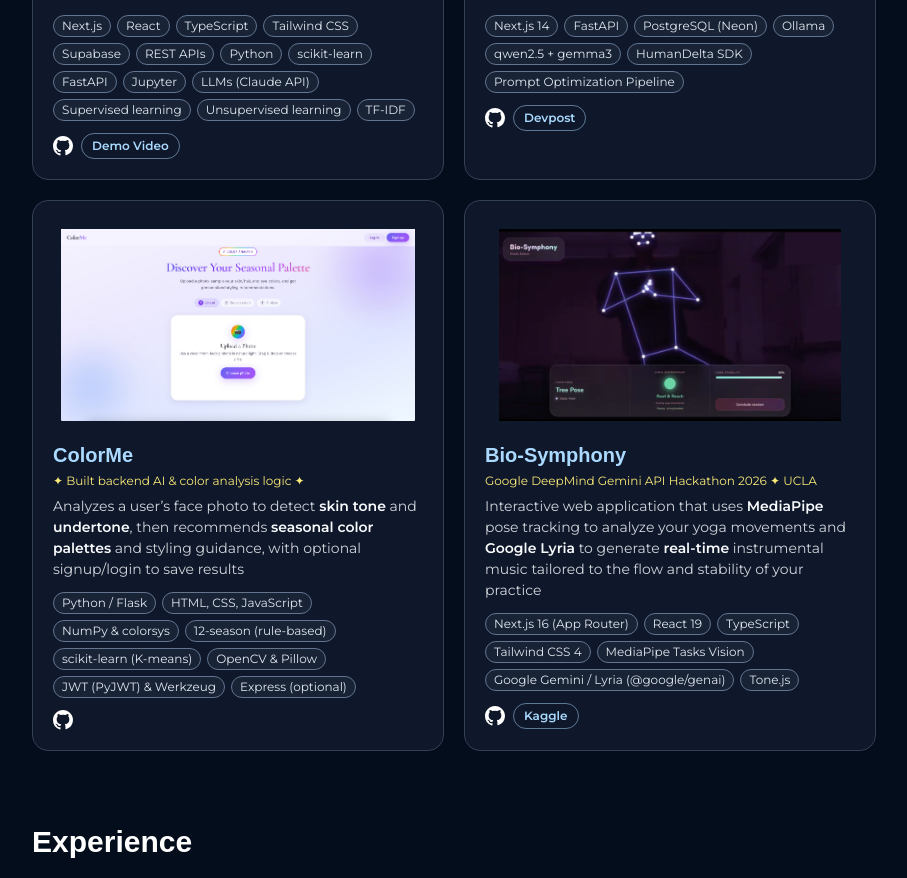
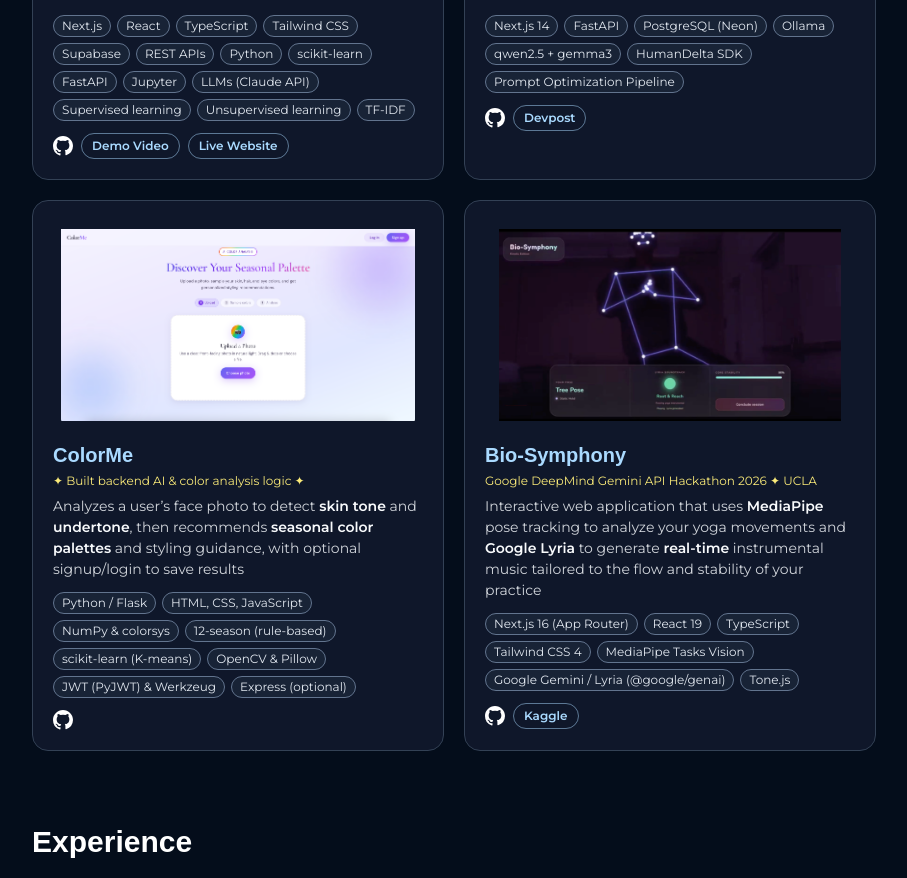
Before and after one commit to jdc88/jchoi, a Next.js app: page / in a window 1280 px wide. Shown: the part 1040-1918 px from the top of the page, without its empty margins (186-1093 px from the left). Built offline with nearby package versions, Linux system fonts and the light colour scheme; a web font is replaced by a local one.

Commit message:
Add live website

```diff
--- a/app/page.tsx
+++ b/app/page.tsx
@@ -150,6 +150,8 @@
     githubUrl: "https://github.com/jdc88/smart-recipe-generator",
     liveUrl: "https://drive.google.com/file/d/1F8iGjjVv8XT5kRpMkUeTjcId_c1nwCxE/view",
     liveLabel: "Demo Video",
+    figmaUrl: "https://smart-recipe-generator-cpsc-483.vercel.app",
+    figmaLabel: "Live Website",
     techStack: ["Next.js", "React", "TypeScript", "Tailwind CSS", "Supabase", "REST APIs", "Python", "scikit-learn", "FastAPI", "Jupyter", "LLMs (Claude API)", "Supervised learning", "Unsupervised learning", "TF-IDF"],
   },
   {
```
